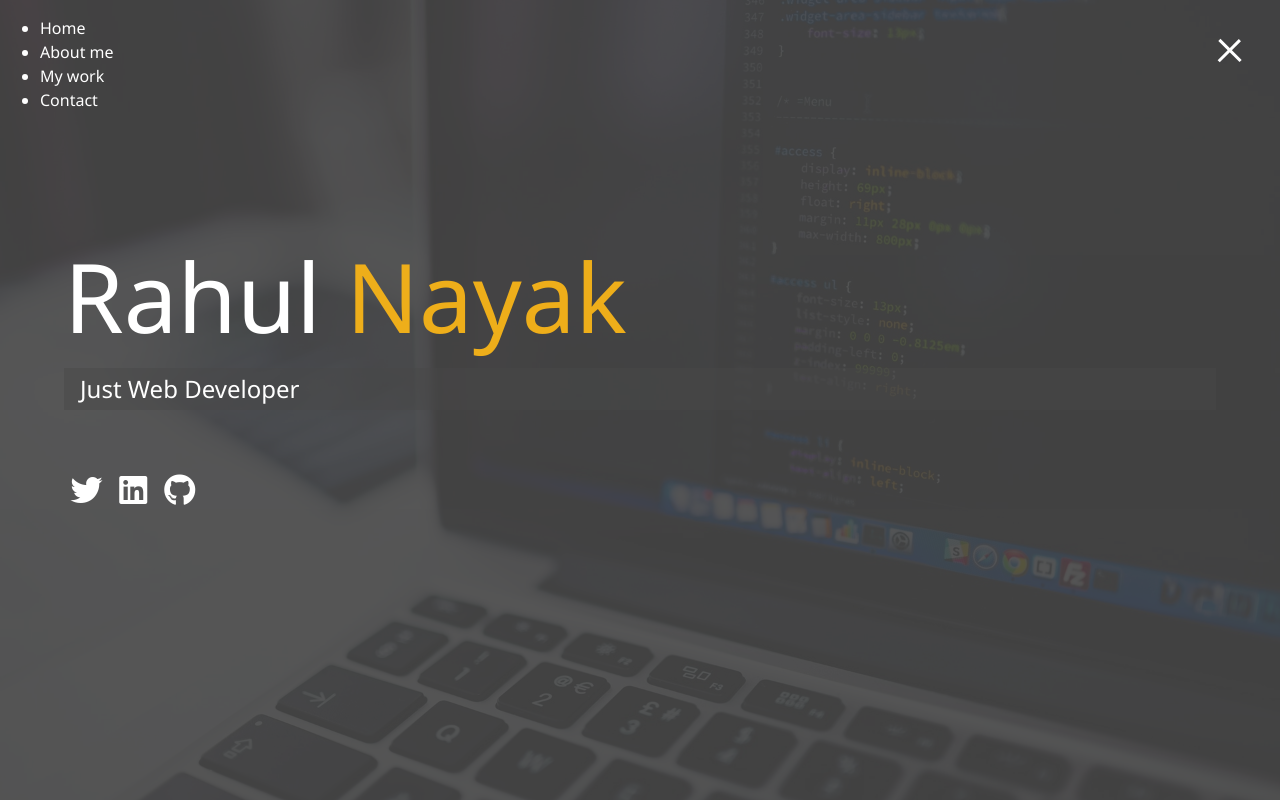
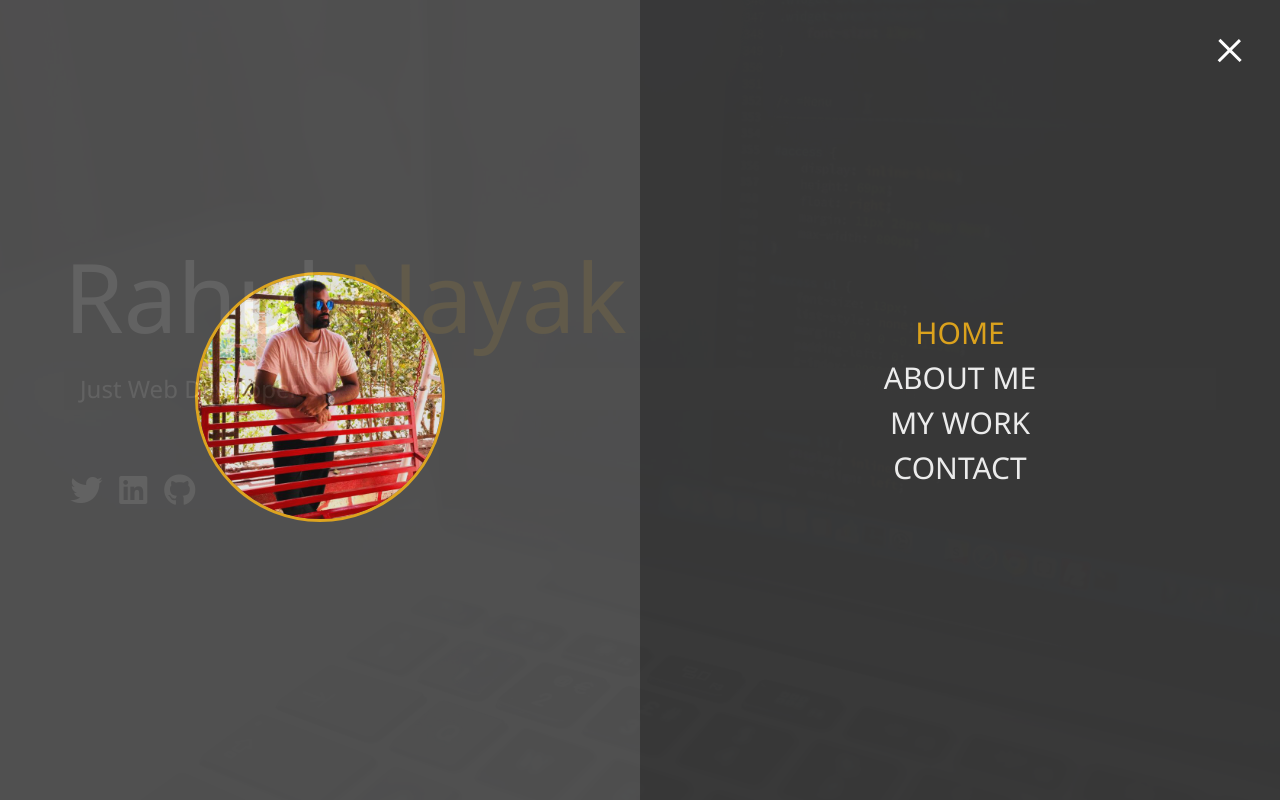
Before and after one commit to pragyes31/pragyes31.github.io, a website: page index.html in a window 1280 px wide. Both pictures are taken after a click on the element 1230 px from the left and 47 px from the top of the page. Drawn offline with Linux system fonts and the light colour scheme.

Commit message:
syles nav items and portrait

```diff
--- a/index.html
+++ b/index.html
@@ -18,10 +18,10 @@
 
     <nav class="menu">
         <div class="menu-branding">
-            <div class="portrait"></div>
+            <div class="portrait"><img class="portrait-img" src="./images/portrait.jpg" alt=""></div>
         </div>
         <ul class="menu-nav">
-            <li class="nav-item">
+            <li class="nav-item current">
                 <a href="/" class="nav-link">Home</a>
             </li>
 
@@ -56,6 +56,7 @@
                 </a>
     </div>
 </main>
+
 <script src="dist/scripts/script.js"></script>
 </body>
 </html>
--- a/scss/_menu.scss
+++ b/scss/_menu.scss
@@ -34,3 +34,80 @@
         }
     }
 }
+
+// mennu overlay
+
+.menu {
+    position: fixed;
+    top:0;
+    width: 100%;
+    opacity: 0.9;
+    visibility: hidden;
+    display: flex;
+
+    &.show {
+        visibility: visible;
+    }
+    &-branding, &-nav {
+        display: flex;
+        flex-flow: column wrap;
+        align-items: center;
+        justify-content: center;
+        width: 50%;
+        height: 100vh;
+    }
+    &-nav {
+        margin: 0;
+        padding: 0;
+        background: darken($primary-color, 5);
+        list-style: none;
+        transform: translate3d(0,-100%, 0);
+        @include easeOut;
+        &.show {
+            transform:translate3d(0,0,0);
+        }
+    }
+    &-branding {
+        background: lighten($primary-color, 5);
+        transform: translate3d(0,100%, 0);
+        @include easeOut;
+        &.show {
+            transform:translate3d(0,0,0);
+        }
+        .portrait-img {
+            height: 250px;
+            width: 250px;
+            border:solid 3px $secondary-color;
+            border-radius: 50%;
+        }
+    }
+    .nav-item {
+        transform: translate3d(600px, 0, 0);
+        @include easeOut;
+        &.show {
+            transform: translate3d(0px, 0, 0);
+        }
+        &.current > a {
+            color: $secondary-color;
+        }
+    }
+    .nav-link {
+        font-size:30px;
+        text-transform: uppercase;
+        padding: 1rem 0;
+        font-weight: 300;
+        color:#ffffff;
+        text-decoration: none;
+        @include easeOut;
+        &:hover {
+            color: $secondary-color;
+        }
+    }
+
+}
+
+@for $x from 1 through 4 {
+    .nav-item:nth-child(#{$x}) {
+        transition-delay: $x*0.1s;
+    }
+}
```
Also changed, not shown: dist/css/main.css, images/portrait.jpg (added), scss/main.scss (line endings or trailing spaces), 1 other file.
